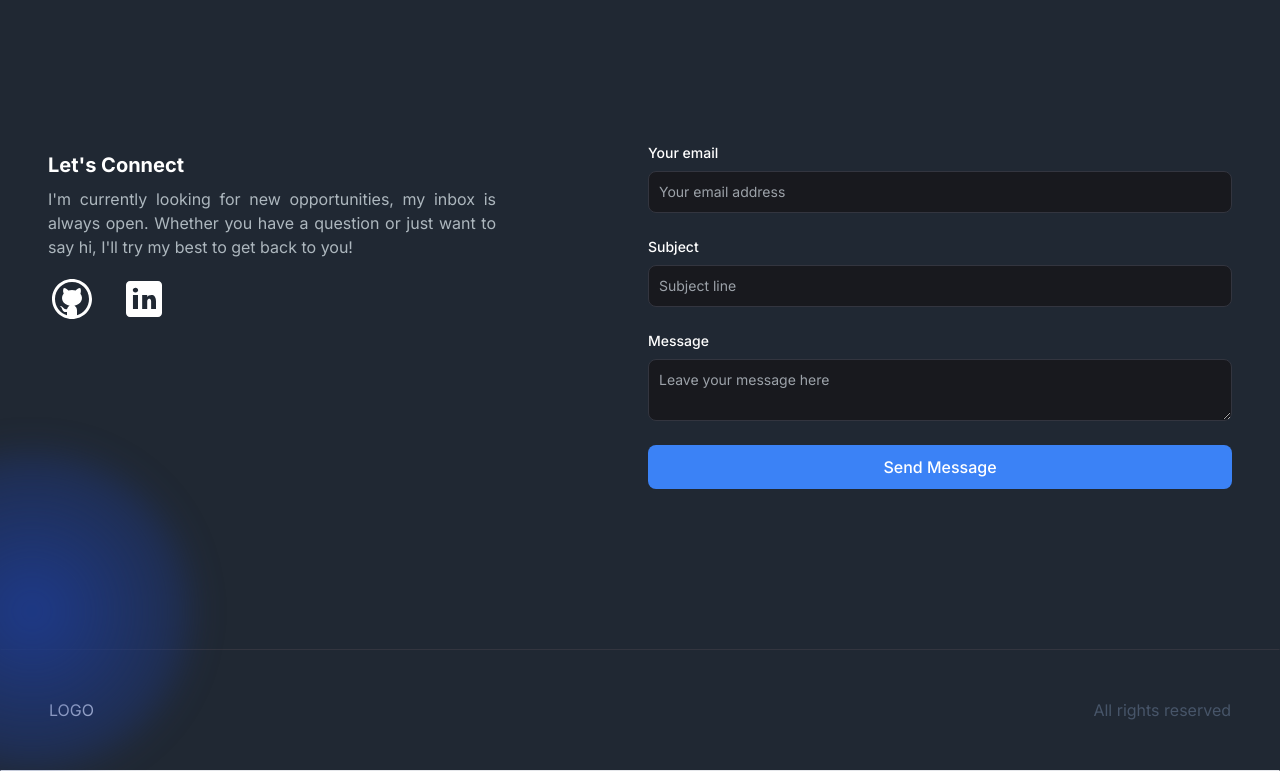
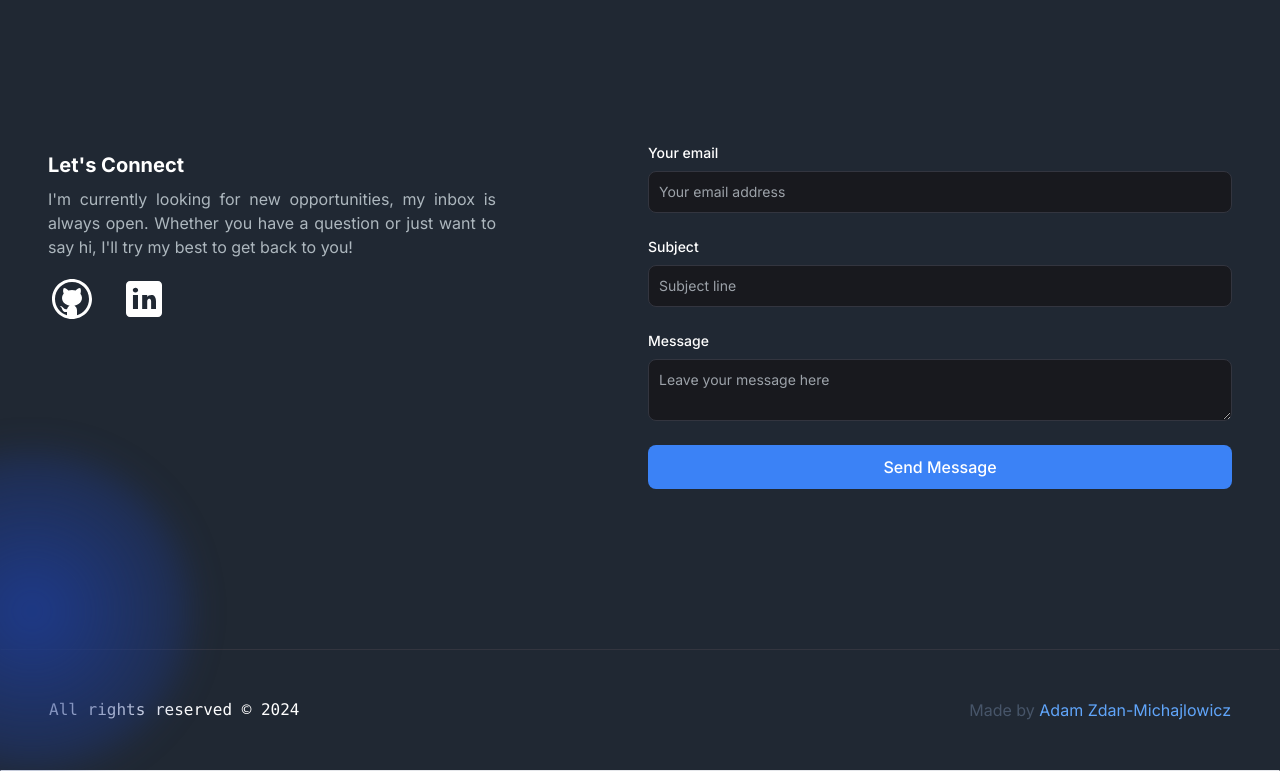
Before and after one commit to acz1992/portfolio, a Next.js app: page / in a window 1280 px wide. Shown: the part 2322-3093 px from the top of the page. Built offline with nearby package versions, Linux system fonts and the light colour scheme.

Commit message:
Restyle footer

```diff
--- a/src/app/components/AboutMe.jsx
+++ b/src/app/components/AboutMe.jsx
@@ -58,7 +58,7 @@ const AboutMe = () => {
 	};
 
 	return (
-		<section className="text-white">
+		<section className="text-white ">
 			<div className="grid md:grid-cols-2 gap-8 items-center py-8 px-4 xl:gap-16 sm:py-16 xl:px-16 ">
 				<Image
 					src="/images/code-one.jpg"
--- a/src/app/components/EmailSection.jsx
+++ b/src/app/components/EmailSection.jsx
@@ -57,10 +57,13 @@ const EmailSection = () => {
 					say hi, I&apos;ll try my best to get back to you!
 				</p>
 				<div className="socials flex flex-row gap-6">
-					<Link href="https://github.com/acz1992">
+					<Link href="https://github.com/acz1992" target="_blank">
 						<Image src={GithubIcon} alt="Github Icon" />
 					</Link>
-					<Link href="https://www.linkedin.com/in/adam-zdan-michajlowicz-1245ab4a/">
+					<Link
+						href="https://www.linkedin.com/in/adam-zdan-michajlowicz-1245ab4a/"
+						target="_blank"
+					>
 						<Image src={LinkedinIcon} alt="Linkedin Icon" />
 					</Link>
 				</div>
--- a/src/app/components/Footer.jsx
+++ b/src/app/components/Footer.jsx
@@ -4,11 +4,41 @@ const Footer = () => {
 	return (
 		<footer className="footer border  border-t-[#33353F] border-l-transparent border-r-transparent text-white">
 			<div className="container p-12 flex justify-between">
-				<span>LOGO</span>
-				<p className="text-slate-600">All rights reserved</p>
+				<span className="font-mono">
+					All rights reserved &copy; {new Date().getFullYear()}
+				</span>
+				<p className="text-slate-600">
+					<a href="https://github.com/acz1992" target="_blank">
+						Made by{" "}
+						<span className="text-blue-400">
+							Adam Zdan-Michajlowicz
+						</span>
+					</a>
+				</p>
 			</div>
 		</footer>
 	);
 };
 
 export default Footer;
+
+/* 	<footer className="footer border border-t-[#33353F] border-l-transparent border-r-transparent text-white">
+		<div className="container p-12 flex justify-between h-full">
+			<small className="duration-200 font-mono">
+				All rights reserved &copy; {new Date().getFullYear()}
+			</small>
+
+			<small className="hover:text-white">
+				<a
+					href="https://github.com/acz1992"
+					target="_blank"
+					rel="noreferrer noopener"
+				>
+					Made by{" "}
+					<span className="text-blue-400">
+						Adam Zdan-Michajlowicz
+					</span>
+				</a>
+			</small>
+		</div>
+	</footer> */
--- a/src/app/page.js
+++ b/src/app/page.js
@@ -8,10 +8,10 @@ import Footer from "./components/Footer";
 
 export default function Home() {
 	return (
-		//Otehrwise bg-[#121212 ]
+		//Otherwise bg-[#121212 ]
 		<main className="flex min-h-screen flex-col bg-[#202833] container ">
 			<Navbar />
-			<div className="container mt-24 mx-auto px-12 py-4 bg-[#202833]">
+			<div className="container mt-24 mx-auto px-12 py-4 bg-[#202833] ">
 				<HeroSection />
 				<AboutMe />
 				<ProjectsSection />
```
